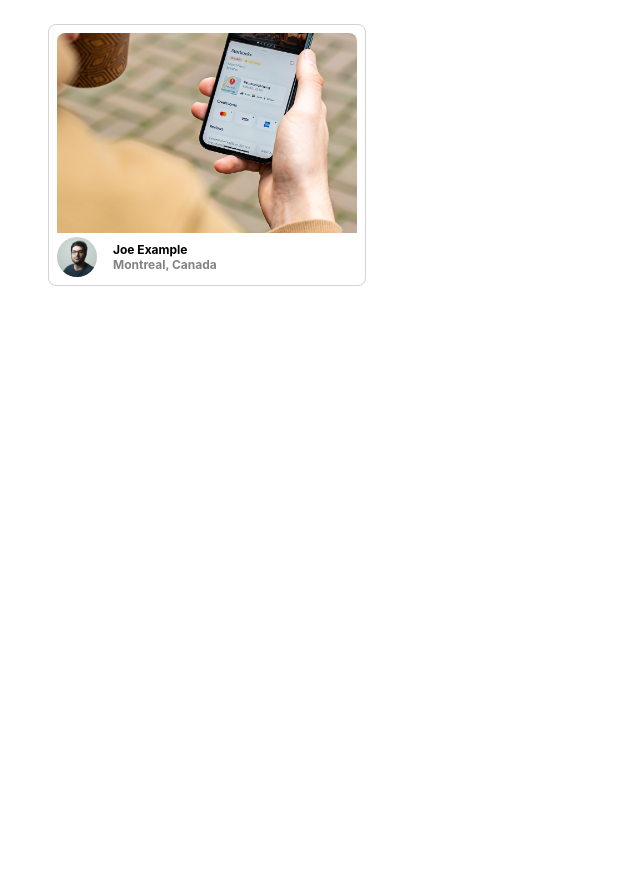
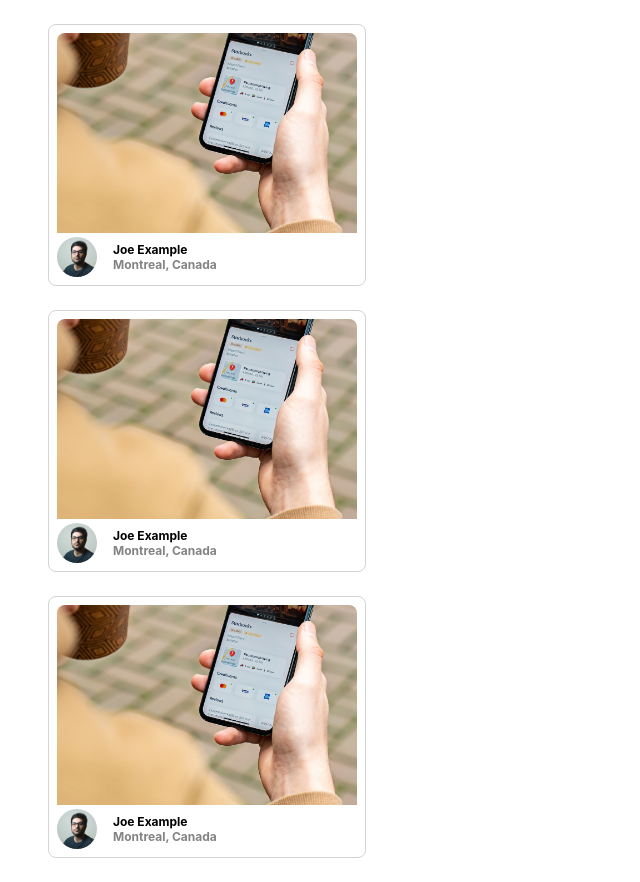
Before and after one commit to irohunk/photolabs-starter, a React (Create React App) app in the folder frontend/: page / in a window 1280 px wide. Shown: the whole page, without its empty margins (0-640 px from the left). Before the commit the page ends 800 px from the top, so only its background shows below. Built offline with nearby package versions, Linux system fonts and the light colour scheme; the HTML template or start-up script is replaced by a standard one.

Commit message:
display 3 photos

```diff
--- a/frontend/src/App.jsx
+++ b/frontend/src/App.jsx
@@ -15,10 +15,18 @@ const props = {
   profile: `${process.env.PUBLIC_URL}/profile-1.jpg`,
 };
 
+const photos = [];
+photos.push(props);
+photos.push(props);
+photos.push(props);
+
+
 const App = () => {
   return (
     <div className="App">
-      <PhotoListItem photo={props} />
+      {photos.map((photo) => (
+        <PhotoListItem key={"id"} photo={photo} />
+      ))}
     </div>
   );
 };
```
